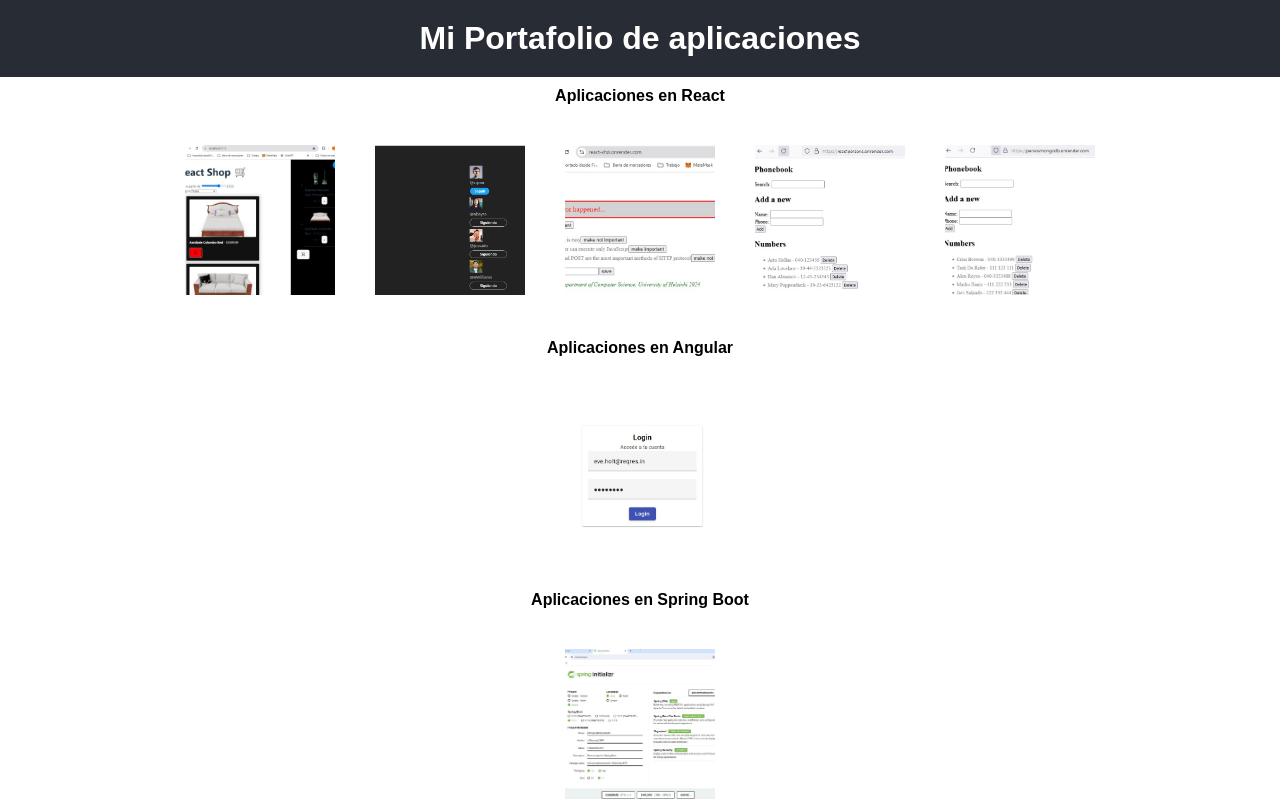
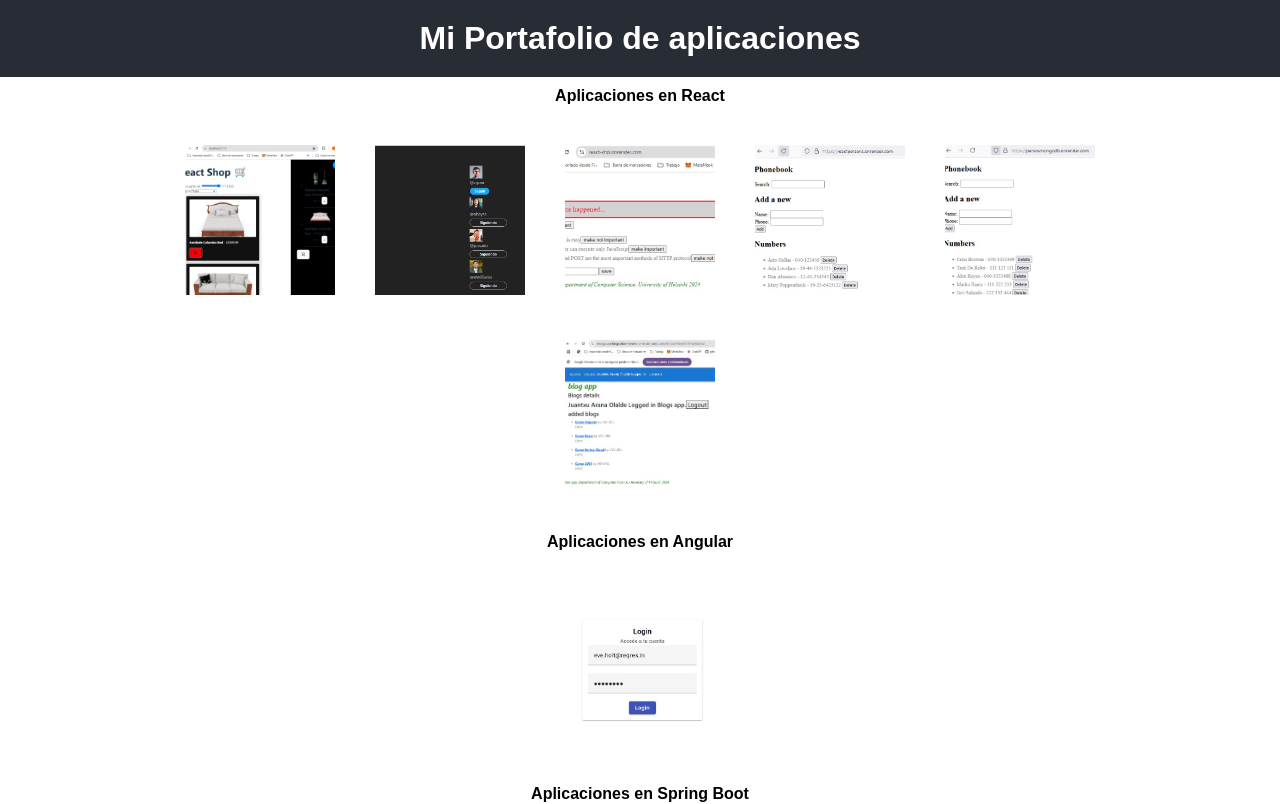
Before and after one commit to jaoprogramador/jaoPortfolio, a React (Create React App) app in the folder portfolio-apps-jao/: page / in a window 1280 px wide. Shown: the top 804 px of the page. Built offline with nearby package versions, Linux system fonts and the light colour scheme.

Commit message:
nueva app

```diff
--- a/portfolio-apps-jao/src/components/AppTable.js
+++ b/portfolio-apps-jao/src/components/AppTable.js
@@ -40,17 +40,25 @@ const apps = [
     {
       name: "Agenda MongoDB",
       imageUrl: "/img/mongo-persons.jpg",
-      description: "Aplicación para gestionar contactos con front de react y back en Node-Express yMongoDB",
+      description: "Aplicación para gestionar contactos con front de react y back en Node-Express y MongoDB",
       technology: "React, MongoDB",
       repoUrl: "https://github.com/tu-usuario/react-persons-mongodb",
       appUrl: "https://persosmongodb.onrender.com/"
+    },
+    {
+      name: "Usuarios Blogs",
+      imageUrl: "/img/react-redux-css.jpg",
+      description: "Aplicación para gestionar usuarios y sus blogs con react y back en Node-Express, Bootstrap, Redux y MongoDB",
+      technology: "React, MongoDB, redux, bootstrap",
+      repoUrl: "https://github.com/tu-usuario/react-persons-mongodb",
+      appUrl: "https://mongouserblogsstilosmenuvar.onrender.com/"
     },
     {
       name: "Login Angular",
       imageUrl: "/img/angular-login.jpg",
       description: "Aplicación con angular v17 logueo que se autentica contra un API Rest que nos proporciona un token de acceso. Hacemos un routing securizado de distintas páginas en las que podemos ver como pasar información entre componentes. La aplicación hace uso de servicios y peticiones HTTP para el login o para obtener respuestas JSON y tratar la info por pantalla.Se hace uso de PIPE, para definir componentes genéricos control de errores, validacion de formularios, componentes de Angular material...",
       technology: "Angular, Firebase",
-      repoUrl: "https://github.com/jaoprogramador/angular-apps/tree/master",
+      repoUrl: "https://github.com/jaoprogramador/MongoUserBlogsStilosMenuVar",
       appUrl: "https://proyecto-final-angular-42db4.web.app/login"
     },
     {
```
Also changed, not shown: portfolio-apps-jao/public/img/react-redux-css.jpg (added).
